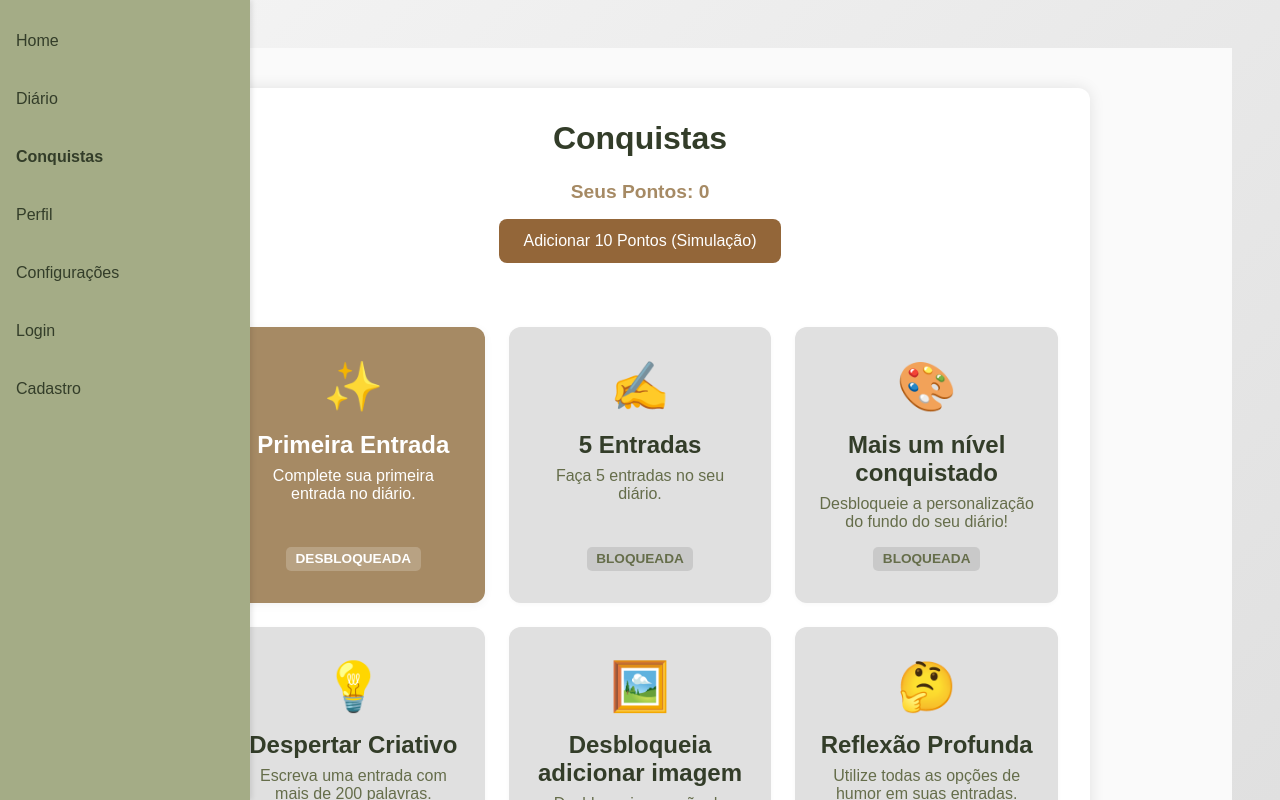
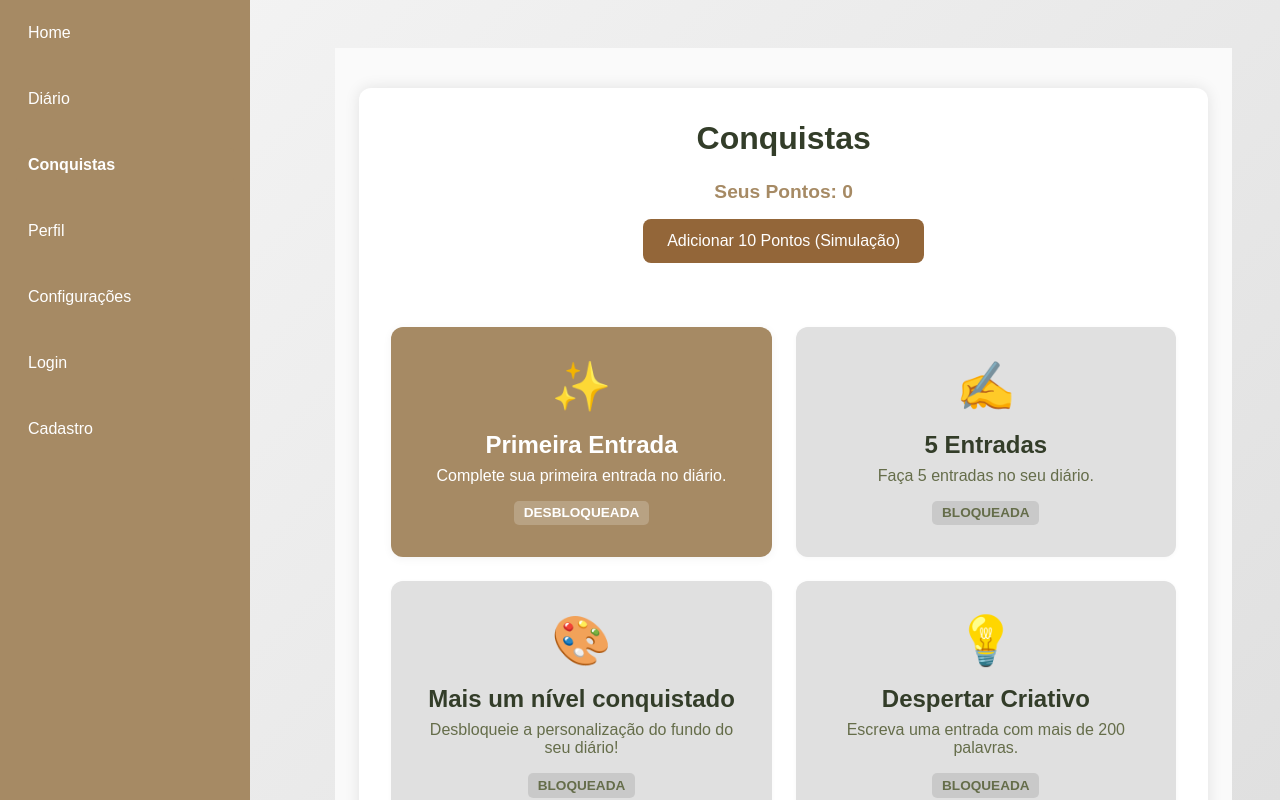
Before and after one commit to mayconr4/journaline, a Next.js app: page /conquistas in a window 1280 px wide. Built offline with nearby package versions, Linux system fonts and the light colour scheme.

Commit message:
adiciona menu reponsivo

```diff
--- a/src/app/components/Sidebar.tsx
+++ b/src/app/components/Sidebar.tsx
@@ -1,28 +1,47 @@
-'use client';
-import Link from 'next/link';
-import { usePathname } from 'next/navigation';
-import { motion } from 'framer-motion';
-import '../styles/globals.css';
+"use client";
+import Link from "next/link";
+import { usePathname } from "next/navigation";
+import { motion } from "framer-motion";
+import { useState } from "react";
+import "../styles/globals.css";
 
 const links = [
-  { href: '/', label: 'Home' },
-  { href: '/diario', label: 'Diário' },
-  { href: '/conquistas', label: 'Conquistas' },
-  { href: '/perfil', label: 'Perfil' },
-  { href: '/configuracoes', label: 'Configurações' },
-    { href: '/login', label: 'Login' },
-    { href: '/cadastro', label: 'Cadastro' },
+  { href: "/", label: "Home" },
+  { href: "/diario", label: "Diário" },
+  { href: "/conquistas", label: "Conquistas" },
+  { href: "/perfil", label: "Perfil" },
+  { href: "/configuracoes", label: "Configurações" },
+  { href: "/login", label: "Login" },
+  { href: "/cadastro", label: "Cadastro" },
 ];
 
 export default function Sidebar() {
   const pathname = usePathname();
+  const [open, setOpen] = useState(false);
+
   return (
-    <motion.nav initial={{ x: -250 }} animate={{ x: 0 }} className="sidebar">
-      {links.map(link => (
-        <Link key={link.href} href={link.href} className={pathname === link.href ? 'active' : ''}>
-          {link.label}
-        </Link>
-      ))}
-    </motion.nav>
+    <>
+      {/* Botão de abrir sidebar no mobile */}
+      <button className="menu-toggle" onClick={() => setOpen(!open)}>
+        {open ? "Fechar" : "Menu"}
+      </button>
+
+      <motion.nav
+        initial={{ x: -250 }}
+        animate={{ x: 0 }}
+        className={`sidebar ${open ? "active" : ""}`}
+      >
+        {links.map((link) => (
+          <Link
+            key={link.href}
+            href={link.href}
+            className={pathname === link.href ? "active" : ""}
+            onClick={() => setOpen(false)} // fecha sidebar ao clicar
+          >
+            {link.label}
+          </Link>
+        ))}
+      </motion.nav>
+    </>
   );
 }
--- a/src/app/styles/globals.css
+++ b/src/app/styles/globals.css
@@ -14,18 +14,22 @@
   --sidebar-background: #e0e0e0;
   --text-color: #ffffff;
   font-size: 16px; /* Base rem */
-  --journal-accent: #A4AC86; /* Nova cor solicitada */
+  --journal-accent: #a4ac86; /* Nova cor solicitada */
   --shadow-medium: 0 0 15px rgba(0, 0, 0, 0.1); /* Sombra padrão para cards */
   --border-color: #d1d5db; /* Cor padrão para bordas no tema claro */
-  --background-gradient: linear-gradient(135deg, #f5f5f5, #e0e0e0); /* Gradiente de fundo claro */
+  --background-gradient: linear-gradient(
+    135deg,
+    #f5f5f5,
+    #e0e0e0
+  ); /* Gradiente de fundo claro */
 }
 
 /* Estilos para o tema ESCURO */
 .theme-escuro {
-  --primary-color: #5C6BC0; /* Azul índigo mais suave */
-  --secondary-color: #7986CB; /* Azul mais claro */
-  --highlight-color: #B39DDB; /* Roxo suave */
-  --accent-color: #90A4AE; /* Cinza azulado */
+  --primary-color: #5c6bc0; /* Azul índigo mais suave */
+  --secondary-color: #7986cb; /* Azul mais claro */
+  --highlight-color: #b39ddb; /* Roxo suave */
+  --accent-color: #90a4ae; /* Cinza azulado */
   --journal-accent: #616161; /* Cinza escuro para destaque */
 
   --text-dark: #e0e0e0;
@@ -38,7 +42,11 @@
   --border-color: #555;
   --shadow-medium: 0 0 15px rgba(0, 0, 0, 0.3); /* Sombra mais escura para cards no modo escuro */
   --dark-mode-highlight: #414833; /* Nova cor para destaque no modo escuro */
-  --background-gradient: linear-gradient(135deg, #2c3e50, #212121); /* Gradiente de fundo escuro */
+  --background-gradient: linear-gradient(
+    135deg,
+    #2c3e50,
+    #212121
+  ); /* Gradiente de fundo escuro */
 }
 
 /* Transições suaves para mudanças de tema */
@@ -49,10 +57,11 @@ html {
   transition: background-color 0.3s ease, color 0.3s ease;
 }
 
-html, body {
+html,
+body {
   height: 100%;
   margin: 0;
-  font-family: 'Poppins', sans-serif;
+  font-family: "Poppins", sans-serif;
   background: var(--background-gradient);
   color: var(--text-dark);
   overflow-x: hidden;
@@ -90,7 +99,8 @@ html, body {
   flex-direction: column;
   padding: 2rem;
   flex-shrink: 0;
-  transition: background-color 0.3s ease, color 0.3s ease, width 0.3s ease-in-out; /* Adiciona transição para a largura */
+  transition: background-color 0.3s ease, color 0.3s ease,
+    width 0.3s ease-in-out; /* Adiciona transição para a largura */
 }
 
 .sidebar a {
@@ -216,7 +226,10 @@ form textarea:focus {
 /* Achievements (Ajustes responsivos - se não forem tratados em conquistas.module.css) */
 .achievements-grid {
   gap: 1rem;
-  grid-template-columns: repeat(auto-fit, minmax(180px, 1fr)); /* Min-width menor */
+  grid-template-columns: repeat(
+    auto-fit,
+    minmax(180px, 1fr)
+  ); /* Min-width menor */
 }
 
 .achievement {
@@ -239,7 +252,7 @@ form textarea:focus {
   display: flex;
   flex-direction: column;
   gap: 1.5rem;
-  box-shadow: 2px 0 5px rgba(0, 0, 0, 0.1);
+  box-shadow: #a68a64;
   position: fixed;
   height: 100vh;
   left: 0;
@@ -251,3 +264,86 @@ form textarea:focus {
   color: var(--text-light);
   text-decoration: none;
 }
+/* Sidebar padrão (desktop) */
+.sidebar {
+  width: 250px;
+  height: 100vh;
+  position: fixed;
+  left: 0;
+  top: 0;
+  background-color: #a68a64;
+  color: #fff;
+  padding: 16px;
+  display: flex;
+  flex-direction: column;
+  gap: 16px;
+  transition: all 0.3s ease;
+}
+
+/* Links do sidebar */
+.sidebar a {
+  color: #fff;
+  text-decoration: none;
+  padding: 8px 12px;
+  border-radius: 4px;
+}
+
+.sidebar a.active {
+  background-color: #a68a64;
+}
+
+/* Conteúdo principal ajustado para não ficar atrás do sidebar */
+.main-content {
+  margin-left: 250px;
+  transition: all 0.3s ease;
+}
+
+/* Tablet e mobile */
+@media (max-width: 768px) {
+  .sidebar {
+    width: 100%;
+    height: auto;
+    position: relative;
+    padding: 12px;
+    flex-direction: row;
+    overflow-x: auto;
+  }
+
+  .main-content {
+    margin-left: 0;
+  }
+}
+
+/* Mobile pequeno: sidebar escondido por padrão e toggle */
+@media (max-width: 480px) {
+  .sidebar {
+    display: none; /* inicialmente escondido */
+  }
+
+  .sidebar.active {
+    display: flex;
+    flex-direction: column;
+    position: absolute;
+    top: 0;
+    left: 0;
+    width: 80%;
+    height: 100vh;
+    background-color: #1a1a1a;
+    z-index: 1000;
+    padding: 16px;
+  }
+
+  /* Botão de abrir sidebar */
+  .menu-toggle {
+    display: block;
+    position: fixed;
+    top: 16px;
+    left: 16px;
+    z-index: 1100;
+    background-color: #1a1a1a;
+    color: #fff;
+    border: none;
+    padding: 8px 12px;
+    border-radius: 4px;
+  }
+}
```
